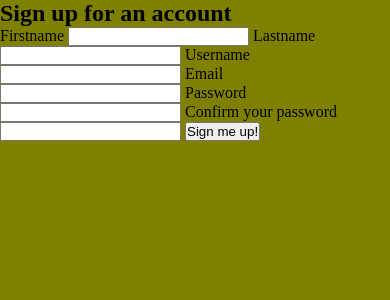
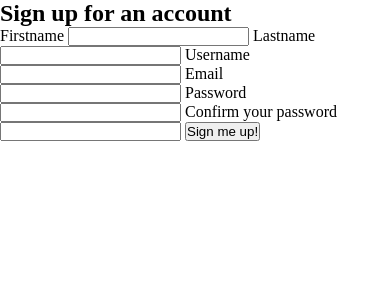
Before and after one commit to AqsaIntizar/EindopdrachtPHP, a PHP site: page /register.php in a window 390 px wide. Shown: the top 300 px of the page. Run offline with PHP 8.4, Linux system fonts and the light colour scheme.

Commit message:
Hid bodybackgrounds for testing

```diff
--- a/css/style.css
+++ b/css/style.css
@@ -159,9 +159,9 @@ div.fullView img {
 }
 
 @media screen and (max-width: 1500px) {
-    body {
+    /* body {
       background-color: red;
-    }
+    } */
 
     div.feed {
         grid-template-columns: 500px 500px;
@@ -171,9 +171,9 @@ div.fullView img {
   }
 
   @media screen and (max-width: 800px) {
-    body {
+    /* body {
       background-color: green;
-    }
+    } */
 
     div.feed {
         grid-template-columns: 500px;
@@ -183,9 +183,9 @@ div.fullView img {
   }
 
 @media screen and (max-width: 500px) {
-    body {
+    /* body {
       background-color: olive;
-    }
+    } */
 
     div.feed {
         grid-template-columns: 350px;
```
